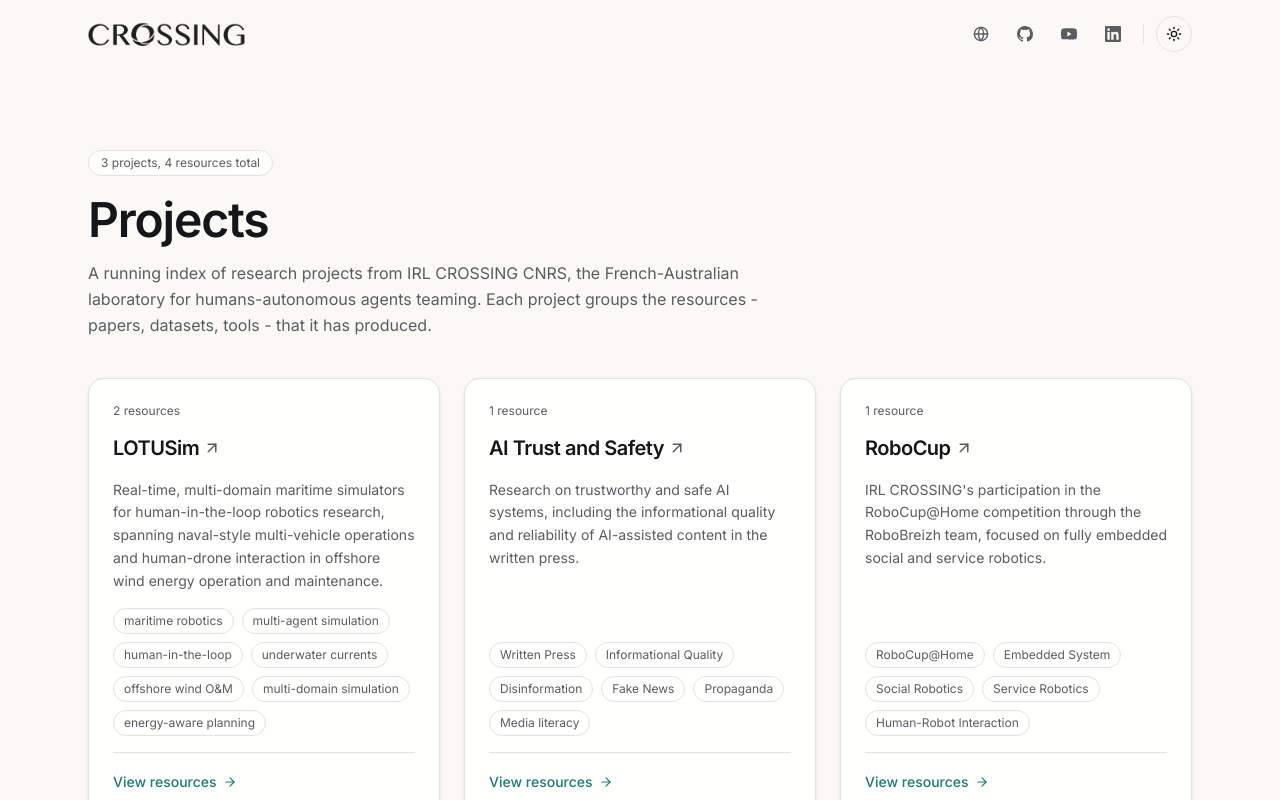
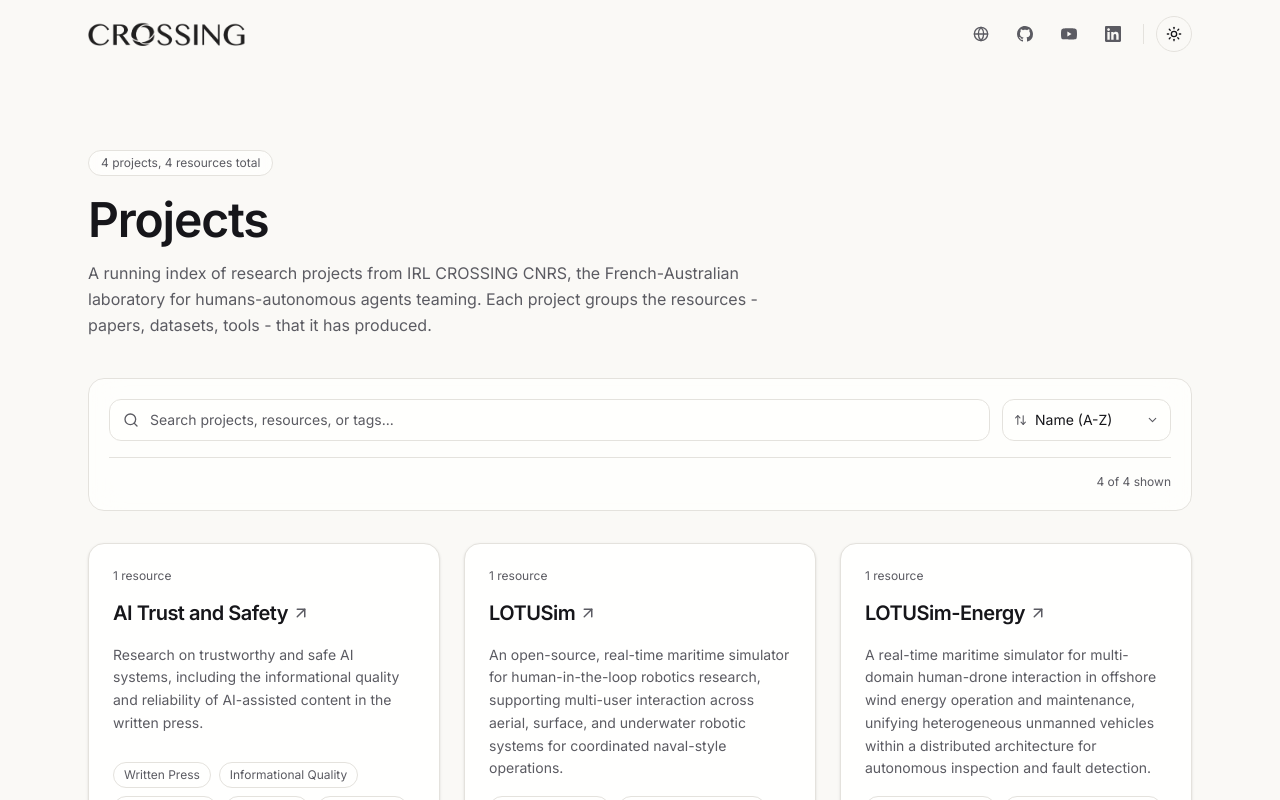
Before and after one commit to IRL-Crossing-CNRS/IRL-Crossing-CNRS.github.io, a React (Vite) app: page / in a window 1280 px wide. Shown: the top 800 px of the page. Built offline with nearby package versions, Linux system fonts and the light colour scheme.

Commit message:
feat: implement project-level resource search and filtering with result previewing in ProjectCard

```diff
--- a/src/components/ProjectCard.tsx
+++ b/src/components/ProjectCard.tsx
@@ -1,6 +1,7 @@
 import { motion } from 'framer-motion';
 import { ArrowRight, ArrowUpRight } from 'lucide-react';
 import { Link } from 'react-router-dom';
+import { resourcePages } from '../data/resourcePages';
 import { EASE_REFINED } from '../lib/motion';
 import type { Project } from '../types/project';
 import type { Resource } from '../types/resource';
@@ -10,14 +11,28 @@ const cardVariants = {
   visible: { opacity: 1, y: 0, transition: { duration: 0.45, ease: EASE_REFINED } },
 };
 
+function getResourceHref(resource: Resource): string | undefined {
+  if (resource.slug in resourcePages) return `/resources/${resource.slug}`;
+  return resource.resourceUrl ?? resource.pdfUrl ?? resource.arxivUrl ?? resource.repoUrl;
+}
+
 export default function ProjectCard({
   project,
   resources,
+  matchedResources = [],
+  query = '',
+  onTagClick,
 }: {
   project: Project;
   resources: Resource[];
+  matchedResources?: Resource[];
+  query?: string;
+  onTagClick?: (tag: string) => void;
 }) {
   const tags = Array.from(new Set(resources.flatMap((r) => r.tags)));
+  const projectHref = query.trim()
+    ? `/projects/${project.slug}?q=${encodeURIComponent(query.trim())}`
+    : `/projects/${project.slug}`;
 
   return (
     <motion.article
@@ -32,7 +47,7 @@ export default function ProjectCard({
 
       <h3 className="text-xl font-semibold leading-snug tracking-tight text-foreground">
         <Link
-          to={`/projects/${project.slug}`}
+          to={projectHref}
           className="group inline-flex items-start gap-1 transition-colors duration-200 hover:text-accent"
         >
           {project.name}
@@ -47,20 +62,72 @@ export default function ProjectCard({
 
       {tags.length > 0 && (
         <div className="flex flex-wrap gap-2">
-          {tags.map((tag) => (
+          {tags.map((tag) =>
+            onTagClick ? (
+              <button
+                key={tag}
+                type="button"
+                onClick={() => onTagClick(tag)}
+                className="rounded-full border border-border px-2.5 py-1 text-xs text-muted transition-colors duration-200 hover:border-accent/50 hover:text-accent"
+              >
+                {tag}
+              </button>
+            ) : (
               <span
                 key={tag}
                 className="rounded-full border border-border px-2.5 py-1 text-xs text-muted"
               >
                 {tag}
               </span>
-          ))}
+            ),
+          )}
+        </div>
+      )}
+
+      {matchedResources.length > 0 && (
+        <div className="flex flex-col gap-1.5 rounded-xl bg-accent-soft/40 p-3">
+          <span className="text-xs font-medium text-muted">Matching resources</span>
+          {matchedResources.slice(0, 3).map((resource) => {
+            const href = getResourceHref(resource);
+            const isInternal = href?.startsWith('/resources/');
+            const linkClasses =
+              'group inline-flex items-start gap-1 text-sm text-foreground transition-colors duration-200 hover:text-accent';
+
+            if (!href) {
+              return (
+                <span key={resource.slug} className="text-sm text-muted">
+                  {resource.title}
+                </span>
+              );
+            }
+
+            return isInternal ? (
+              <Link key={resource.slug} to={href} className={linkClasses}>
+                {resource.title}
+                <ArrowUpRight size={13} className="mt-0.5 shrink-0" />
+              </Link>
+            ) : (
+              <a
+                key={resource.slug}
+                href={href}
+                target="_blank"
+                rel="noreferrer noopener"
+                className={linkClasses}
+              >
+                {resource.title}
+                <ArrowUpRight size={13} className="mt-0.5 shrink-0" />
+              </a>
+            );
+          })}
+          {matchedResources.length > 3 && (
+            <span className="text-xs text-muted">+{matchedResources.length - 3} more</span>
+          )}
         </div>
       )}
 
       <div className="border-t border-border pt-4">
         <Link
-          to={`/projects/${project.slug}`}
+          to={projectHref}
           className="group inline-flex items-center gap-1.5 text-sm font-medium text-accent"
         >
           View resources
--- /dev/null
+++ b/src/components/project-list/ProjectToolbar.tsx
@@ -0,0 +1,91 @@
+import { ArrowUpDown, ChevronDown, Search, X } from 'lucide-react';
+
+export type ProjectSortOption = 'name' | 'resources';
+
+interface ProjectToolbarProps {
+  query: string;
+  onQueryChange: (value: string) => void;
+  sortBy: ProjectSortOption;
+  onSortChange: (value: ProjectSortOption) => void;
+  resultCount: number;
+  totalCount: number;
+  hasActiveFilters: boolean;
+  onClearFilters: () => void;
+}
+
+export default function ProjectToolbar({
+  query,
+  onQueryChange,
+  sortBy,
+  onSortChange,
+  resultCount,
+  totalCount,
+  hasActiveFilters,
+  onClearFilters,
+}: ProjectToolbarProps) {
+  return (
+    <div className="glass rounded-2xl border border-border p-4 sm:p-5">
+      <div className="flex flex-col gap-3 sm:flex-row sm:items-center">
+        <div className="relative flex-1">
+          <Search
+            size={16}
+            className="pointer-events-none absolute left-3.5 top-1/2 -translate-y-1/2 text-muted"
+          />
+          <input
+            type="text"
+            value={query}
+            onChange={(event) => onQueryChange(event.target.value)}
+            placeholder="Search projects, resources, or tags..."
+            aria-label="Search projects"
+            className="w-full rounded-xl border border-border bg-surface/70 py-2.5 pl-10 pr-9 text-sm text-foreground placeholder:text-muted transition-colors duration-200 focus:border-accent focus:outline-none focus:ring-2 focus:ring-accent/20"
+          />
+          {query !== '' && (
+            <button
+              type="button"
+              onClick={() => onQueryChange('')}
+              aria-label="Clear search"
+              className="absolute right-3 top-1/2 -translate-y-1/2 text-muted transition-colors duration-200 hover:text-foreground"
+            >
+              <X size={14} />
+            </button>
+          )}
+        </div>
+
+        <div className="relative">
+          <ArrowUpDown
+            size={13}
+            className="pointer-events-none absolute left-3 top-1/2 -translate-y-1/2 text-muted"
+          />
+          <select
+            value={sortBy}
+            onChange={(event) => onSortChange(event.target.value as ProjectSortOption)}
+            aria-label="Sort projects"
+            className="appearance-none rounded-xl border border-border bg-surface/70 py-2.5 pl-8 pr-8 text-sm text-foreground transition-colors duration-200 focus:border-accent focus:outline-none focus:ring-2 focus:ring-accent/20"
+          >
+            <option value="name">Name (A-Z)</option>
+            <option value="resources">Most resources</option>
+          </select>
+          <ChevronDown
+            size={13}
+            className="pointer-events-none absolute right-3 top-1/2 -translate-y-1/2 text-muted"
+          />
+        </div>
+      </div>
+
+      <div className="mt-4 flex items-center justify-end gap-3 border-t border-border pt-4 text-xs text-muted">
+        <span>
+          {resultCount} of {totalCount} shown
+        </span>
+        {hasActiveFilters && (
+          <button
+            type="button"
+            onClick={onClearFilters}
+            className="font-medium text-accent transition-opacity duration-200 hover:opacity-80"
+          >
+            Clear filters
+          </button>
+        )}
+      </div>
+    </div>
+  );
+}
--- a/src/data/projects.json
+++ b/src/data/projects.json
@@ -2,7 +2,12 @@
   {
     "slug": "lotusim",
     "name": "LOTUSim",
-    "description": "Real-time, multi-domain maritime simulators for human-in-the-loop robotics research, spanning naval-style multi-vehicle operations and human-drone interaction in offshore wind energy operation and maintenance."
+    "description": "An open-source, real-time maritime simulator for human-in-the-loop robotics research, supporting multi-user interaction across aerial, surface, and underwater robotic systems for coordinated naval-style operations."
+  },
+  {
+    "slug": "lotusim-energy",
+    "name": "LOTUSim-Energy",
+    "description": "A real-time maritime simulator for multi-domain human-drone interaction in offshore wind energy operation and maintenance, unifying heterogeneous unmanned vehicles within a distributed architecture for autonomous inspection and fault detection."
   },
   {
     "slug": "ai-trust-and-safety",
--- a/src/data/resources.json
+++ b/src/data/resources.json
@@ -25,7 +25,7 @@
   {
     "slug": "lotusim-energy-iros2026",
     "title": "LOTUSim-Energy: A Maritime Simulator for Human-Drone Interaction in Autonomous Offshore Operation & Maintenance",
-    "project": "lotusim",
+    "project": "lotusim-energy",
     "type": ["paper"],
     "authors": [
       { "name": "Juliette Grosset", "affiliations": [1, 2] },
--- /dev/null
+++ b/src/lib/resourceSearch.ts
@@ -0,0 +1,18 @@
+import type { Resource } from '../types/resource';
+
+export function resourceMatchesQuery(resource: Resource, query: string): boolean {
+  const normalized = query.trim().toLowerCase();
+  if (!normalized) return true;
+
+  const haystack = [
+    resource.title,
+    resource.abstract,
+    resource.venue,
+    ...resource.tags,
+    ...resource.authors.map((author) => author.name),
+  ]
+    .join(' ')
+    .toLowerCase();
+
+  return haystack.includes(normalized);
+}
--- a/src/pages/ProjectDetail.tsx
+++ b/src/pages/ProjectDetail.tsx
@@ -1,7 +1,7 @@
 import { motion } from 'framer-motion';
 import { ArrowLeft, SearchX } from 'lucide-react';
 import { useEffect, useMemo, useState } from 'react';
-import { Link, Navigate, useParams } from 'react-router-dom';
+import { Link, Navigate, useParams, useSearchParams } from 'react-router-dom';
 import ResourceCard from '../components/ResourceCard';
 import ResourceListView from '../components/resource-list/ResourceListView';
 import ResourceToolbar, {
@@ -11,6 +11,7 @@ import ResourceToolbar, {
 import projectsData from '../data/projects.json';
 import resourcesData from '../data/resources.json';
 import { EASE_REFINED } from '../lib/motion';
+import { resourceMatchesQuery } from '../lib/resourceSearch';
 import type { Project } from '../types/project';
 import type { Resource, ResourceType } from '../types/resource';
 
@@ -37,7 +38,8 @@ export default function ProjectDetail() {
     [allResources, slug],
   );
 
-  const [query, setQuery] = useState('');
+  const [searchParams] = useSearchParams();
+  const [query, setQuery] = useState(() => searchParams.get('q') ?? '');
   const [selectedTypes, setSelectedTypes] = useState<ResourceType[]>([]);
   const [sortBy, setSortBy] = useState<SortOption>('newest');
   const [view, setView] = useState<ViewMode>(getInitialView);
@@ -62,25 +64,11 @@ export default function ProjectDetail() {
   }, [resources]);
 
   const filtered = useMemo(() => {
-    const normalizedQuery = query.trim().toLowerCase();
-
     const matches = resources.filter((resource) => {
       if (selectedTypes.length > 0 && !resource.type.some((type) => selectedTypes.includes(type))) {
         return false;
       }
-      if (!normalizedQuery) return true;
-
-      const haystack = [
-        resource.title,
-        resource.abstract,
-        resource.venue,
-        ...resource.tags,
-        ...resource.authors.map((author) => author.name),
-      ]
-        .join(' ')
-        .toLowerCase();
-
-      return haystack.includes(normalizedQuery);
+      return resourceMatchesQuery(resource, query);
     });
 
     return matches.sort((a, b) => {
--- a/src/pages/Projects.tsx
+++ b/src/pages/Projects.tsx
@@ -1,8 +1,12 @@
 import { motion } from 'framer-motion';
+import { SearchX } from 'lucide-react';
+import { useMemo, useState } from 'react';
 import ProjectCard from '../components/ProjectCard';
+import ProjectToolbar, { type ProjectSortOption } from '../components/project-list/ProjectToolbar';
 import projectsData from '../data/projects.json';
 import resourcesData from '../data/resources.json';
 import { EASE_REFINED } from '../lib/motion';
+import { resourceMatchesQuery } from '../lib/resourceSearch';
 import type { Project } from '../types/project';
 import type { Resource } from '../types/resource';
 
@@ -14,6 +18,43 @@ const gridVariants = {
 export default function Projects() {
   const projects = projectsData as Project[];
   const resources = resourcesData as Resource[];
+
+  const [query, setQuery] = useState('');
+  const [sortBy, setSortBy] = useState<ProjectSortOption>('name');
+
+  const entries = useMemo(() => {
+    const normalizedQuery = query.trim();
+
+    return projects.map((project) => {
+      const projectResources = resources.filter((r) => r.project === project.slug);
+      const projectFieldsMatch =
+        !normalizedQuery ||
+        `${project.name} ${project.description}`.toLowerCase().includes(normalizedQuery.toLowerCase());
+      const matchedResources = normalizedQuery
+        ? projectResources.filter((r) => resourceMatchesQuery(r, normalizedQuery))
+        : [];
+
+      return {
+        project,
+        resources: projectResources,
+        matchedResources,
+        matches: !normalizedQuery || projectFieldsMatch || matchedResources.length > 0,
+      };
+    });
+  }, [projects, resources, query]);
+
+  const filtered = useMemo(() => {
+    return entries
+      .filter((entry) => entry.matches)
+      .sort((a, b) => {
+        if (sortBy === 'resources') return b.resources.length - a.resources.length;
+        return a.project.name.localeCompare(b.project.name);
+      });
+  }, [entries, sortBy]);
+
+  const hasActiveFilters = query.trim() !== '';
+
+  const clearFilters = () => setQuery('');
 
   return (
     <div className="mx-auto max-w-6xl px-6 py-16 sm:py-20">
@@ -38,19 +79,62 @@ export default function Projects() {
       </motion.section>
 
       <motion.div
+        initial={{ opacity: 0, y: 16 }}
+        animate={{ opacity: 1, y: 0 }}
+        transition={{ duration: 0.5, delay: 0.1, ease: EASE_REFINED }}
+        className="mb-8"
+      >
+        <ProjectToolbar
+          query={query}
+          onQueryChange={setQuery}
+          sortBy={sortBy}
+          onSortChange={setSortBy}
+          resultCount={filtered.length}
+          totalCount={projects.length}
+          hasActiveFilters={hasActiveFilters}
+          onClearFilters={clearFilters}
+        />
+      </motion.div>
+
+      {filtered.length === 0 ? (
+        <motion.div
+          initial={{ opacity: 0, y: 8 }}
+          animate={{ opacity: 1, y: 0 }}
+          transition={{ duration: 0.3, ease: EASE_REFINED }}
+          className="flex flex-col items-center gap-3 rounded-2xl border border-dashed border-border px-6 py-20 text-center"
+        >
+          <SearchX size={26} className="text-muted" />
+          <p className="text-sm font-medium text-foreground">No projects match your search</p>
+          <p className="max-w-sm text-sm text-muted">
+            Try a different search term, or clear your filters to see everything again.
+          </p>
+          <button
+            type="button"
+            onClick={clearFilters}
+            className="mt-2 rounded-full bg-accent px-4 py-2 text-xs font-medium text-accent-foreground transition-opacity duration-200 hover:opacity-90"
+          >
+            Clear filters
+          </button>
+        </motion.div>
+      ) : (
+        <motion.div
           variants={gridVariants}
           initial="hidden"
           animate="visible"
           className="grid grid-cols-1 gap-6 sm:grid-cols-2 lg:grid-cols-3"
         >
-        {projects.map((project) => (
+          {filtered.map(({ project, resources: projectResources, matchedResources }) => (
             <ProjectCard
               key={project.slug}
               project={project}
-            resources={resources.filter((r) => r.project === project.slug)}
+              resources={projectResources}
+              matchedResources={matchedResources}
+              query={query}
+              onTagClick={setQuery}
             />
           ))}
         </motion.div>
+      )}
     </div>
   );
 }
```
Lines whose indentation alone changed are shown as unchanged.
